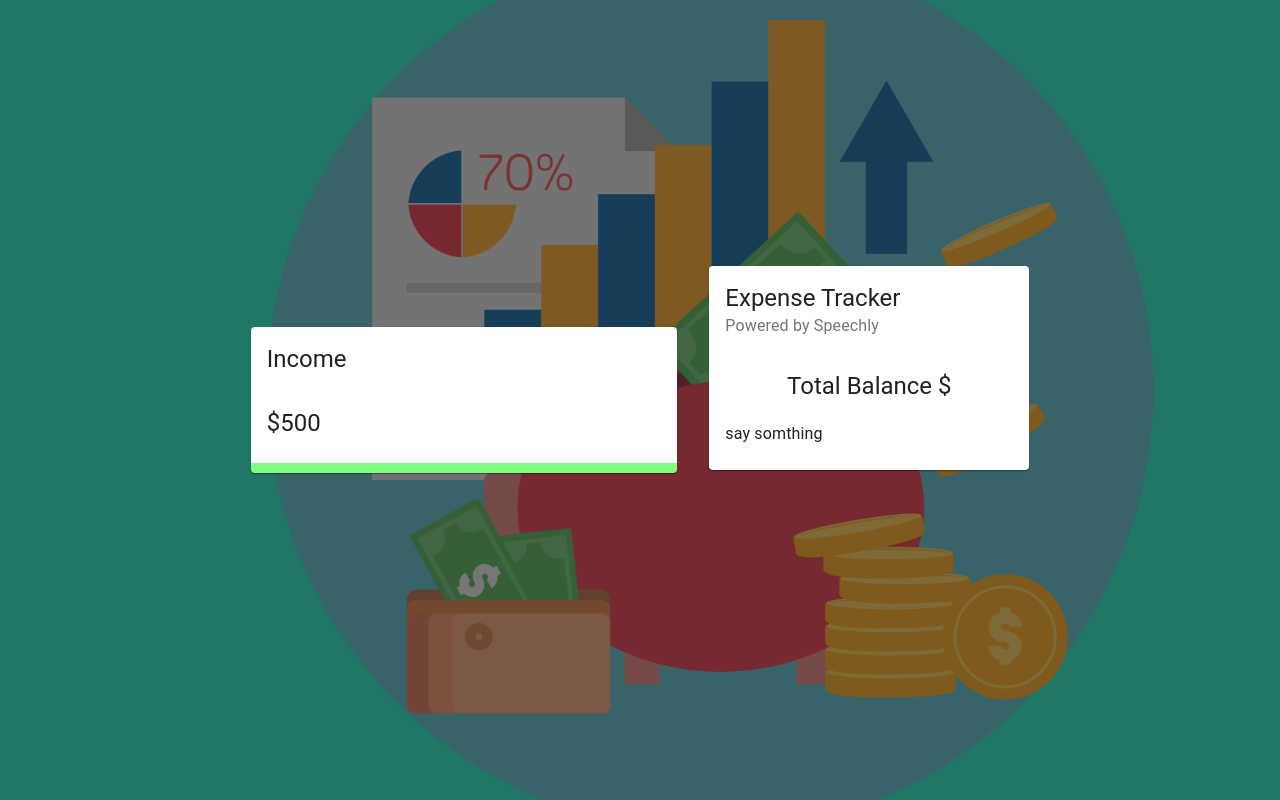
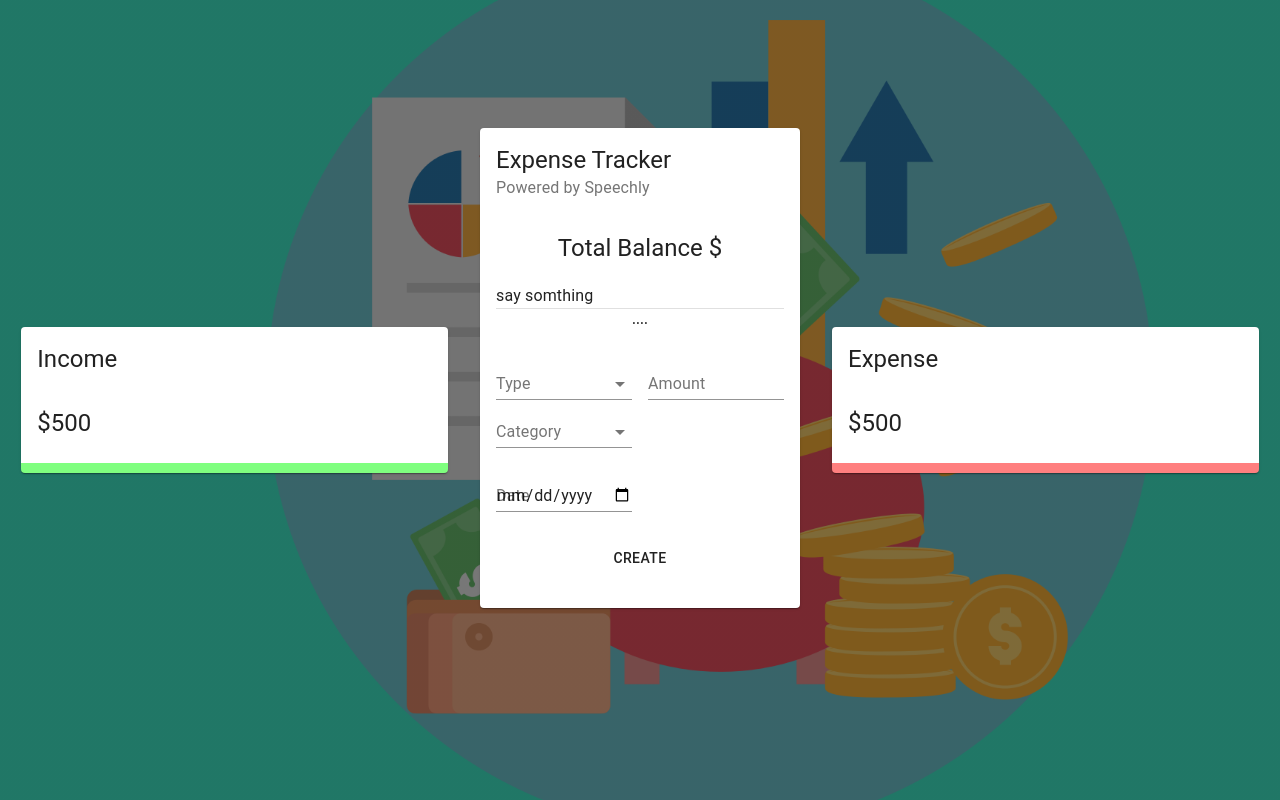
Before and after one commit to sal-jarrar/VoiceExpenseTracker-React, a React (Create React App) app: page / in a window 1280 px wide. Built offline with nearby package versions, Linux system fonts and the light colour scheme.

Commit message:
setup List & Form ,Start with context

```diff
--- a/src/App.js
+++ b/src/App.js
@@ -7,7 +7,6 @@
 function App() {
   const classes = useStyles()
   return (
-    <div>
     <Grid
       className={classes.grid}
       container
@@ -22,11 +21,10 @@
       <Grid item xs={12} sm={3} className={classes.main}>
         <Main />
       </Grid>
-        <Grid item xs={12} sm={4} className={classes.desktop}>
-          <Details title='Income' />
+      <Grid item xs={12} sm={4} className={classes.last}>
+        <Details title='Expense' />
       </Grid>
     </Grid>
-    </div>
   )
 }
 
--- /dev/null
+++ b/src/components/Main/Form/Form.js
@@ -0,0 +1,57 @@
+import React from 'react'
+import {
+  TextField,
+  Typography,
+  Grid,
+  Button,
+  FormControl,
+  InputLabel,
+  Select,
+  MenuItem,
+} from '@material-ui/core'
+import useStyles from './styles'
+
+function Form() {
+  const classes = useStyles()
+  return (
+    <Grid container spacing={2}>
+      <Grid item xs={12}>
+        <Typography align='center' variant='subtitle2' gutterBottom>
+          ....
+        </Typography>
+      </Grid>
+      <Grid item xs={6}>
+        <FormControl fullWidth>
+          <InputLabel>Type</InputLabel>
+          <Select>
+            <MenuItem value='Incom'>Incom</MenuItem>
+            <MenuItem value='Expense'> Expense</MenuItem>
+          </Select>
+        </FormControl>
+        <FormControl fullWidth>
+          <InputLabel>Category</InputLabel>
+          <Select>
+            <MenuItem value='business'>Business</MenuItem>
+            <MenuItem value='salary'>Salary</MenuItem>
+          </Select>
+        </FormControl>
+      </Grid>
+      <Grid item xs={6}>
+        <TextField type='number' label='Amount' fullWidth />
+      </Grid>
+      <Grid item xs={6}>
+        <TextField type='date' label='Date' fullWidth />
+      </Grid>
+      <Button
+        className={classes.button}
+        variant='outline'
+        color='primary'
+        fullWidth
+      >
+        Create
+      </Button>
+    </Grid>
+  )
+}
+
+export default Form
--- /dev/null
+++ b/src/components/Main/Form/styles.js
@@ -0,0 +1,12 @@
+import { makeStyles } from '@material-ui/core/styles'
+
+export default makeStyles(() => ({
+  radioGroup: {
+    display: 'flex',
+    justifyContent: 'center',
+    marginBottom: '-10px',
+  },
+  button: {
+    marginTop: '20px',
+  },
+}))
--- /dev/null
+++ b/src/components/Main/List/styles.js
@@ -0,0 +1,17 @@
+import { makeStyles } from '@material-ui/core/styles'
+import { red, green } from '@material-ui/core/colors'
+
+export default makeStyles((theme) => ({
+  avatarIncome: {
+    color: '#fff',
+    backgroundColor: green[500],
+  },
+  avatarExpense: {
+    color: theme.palette.getContrastText(red[500]),
+    backgroundColor: red[500],
+  },
+  list: {
+    maxHeight: '150px',
+    overflow: 'auto',
+  },
+}))
--- a/src/components/Main/Main.js
+++ b/src/components/Main/Main.js
@@ -8,6 +8,7 @@
   Divider,
 } from '@material-ui/core'
 import useStyles from './styles'
+import Form from './Form/Form'
 
 function Main() {
   const classes = useStyles()
@@ -24,6 +25,13 @@
         >
           say somthing
         </Typography>
+        <Divider />
+        <Form />
+      </CardContent>
+      <CardContent className={classes.cartContent}>
+        <Grid container spacing={2}>
+          <Grid item xs={12}></Grid>
+        </Grid>
       </CardContent>
     </Card>
   )
```
Also changed, not shown: src/Context/context.js (added, +8 -0 lines), src/components/Main/List/List.js (added, +61 -0 lines), 1 other file (tests, documents, lock files or other folders). Lines whose indentation alone changed are shown as unchanged.
